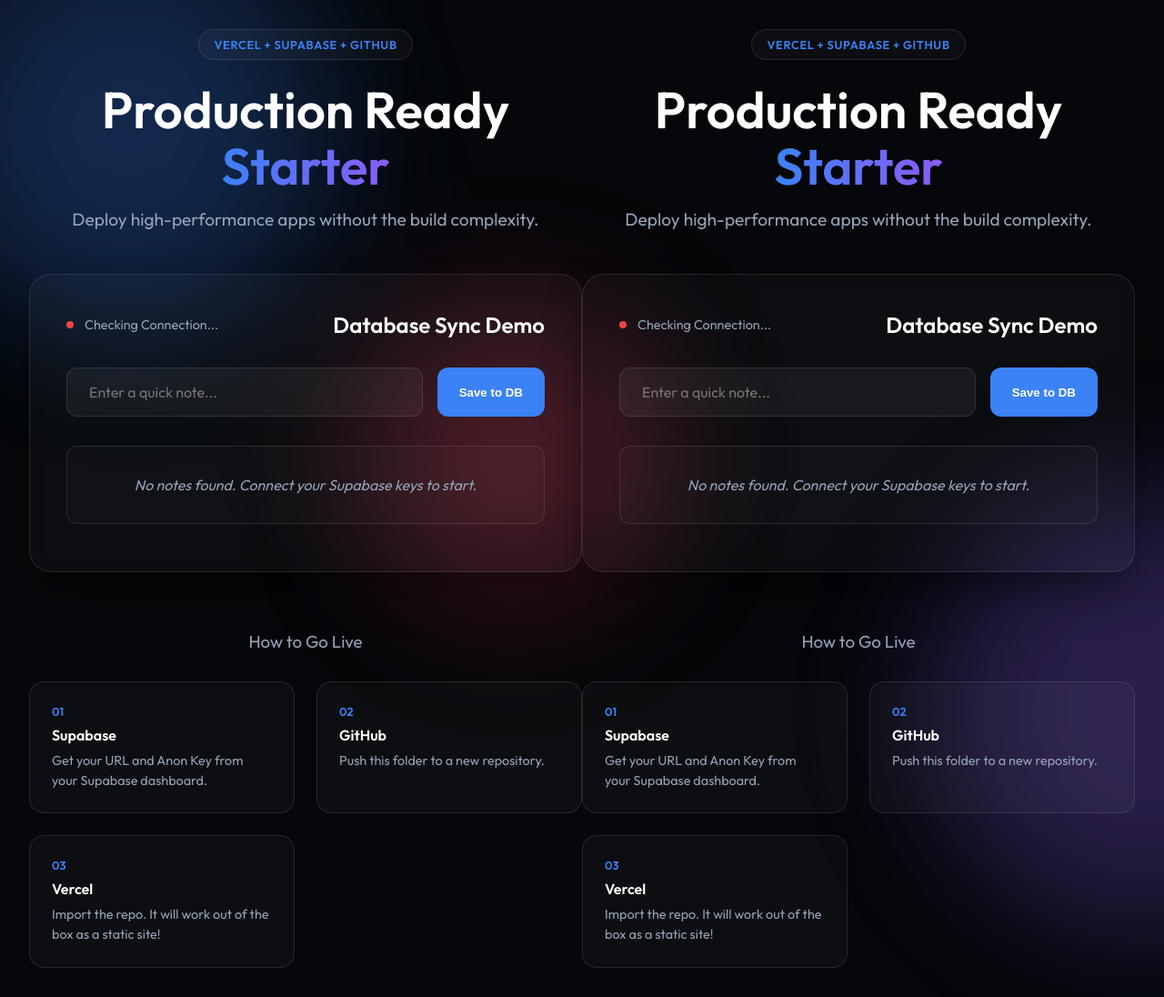
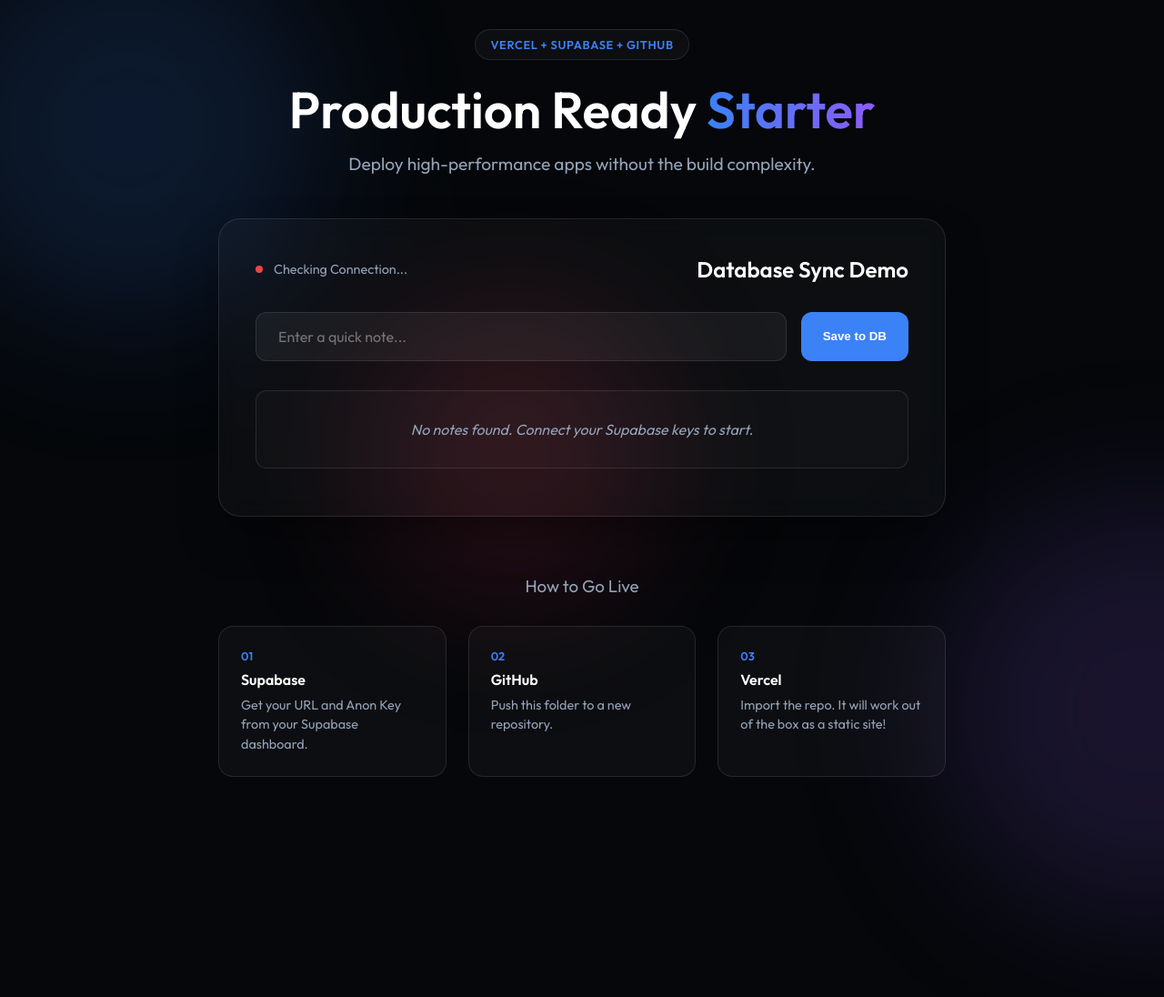
Before and after one commit to rrouhana/solitary-orion, a website: page index.html in a window 1280 px wide. Shown: the whole page at 91% size. After the commit the page ends 886 px from the top, so only its background shows below. Drawn offline with nearby package versions, Linux system fonts and the light colour scheme.

Commit message:
Fix: major cleanup of duplicated HTML and standardized script initialization

```diff
--- a/index.html
+++ b/index.html
@@ -370,8 +370,7 @@
             const statusIndicator = document.getElementById('db-status');
             const statusText = statusIndicator?.querySelector('.status-text');
 
-            // Don't double-initialize
-            if (supabase) return;
+            if (supabase) return; // Already initialized
 
             if (SUPABASE_URL && SUPABASE_ANON_KEY) {
                 try {
@@ -449,92 +448,33 @@
         }
 
         // --- Initialization ---
-        let appStarted = false;
+        window.appStarted = false;
         function startApp() {
-            if (appStarted) return;
-            appStarted = true;
+            if (window.appStarted) return;
+            window.appStarted = true;
 
-            // Attach Events
             const addBtn = document.getElementById('add-btn');
             const noteInput = document.getElementById('note-input');
 
             if (addBtn) addBtn.addEventListener('click', addNote);
             if (noteInput) noteInput.addEventListener('keypress', (e) => { if (e.key === 'Enter') addNote(); });
 
-            // Initialize DB
             initSupabase();
         }
 
-        // Global exposing for debug
+        // Expose globally for verification
         window.initSupabase = initSupabase;
         window.addNote = addNote;
 
-        // Force-start if events missed
         if (document.readyState === 'loading') {
             document.addEventListener('DOMContentLoaded', startApp);
         } else {
             startApp();
         }
 
-        // Double-check fallback (GitHub Pages can be tricky)
+        // Final fallback for tricky environments
         setTimeout(startApp, 2000);
     </script>
-    </head>
-
-    <body>
-        <div class="background-blobs">
-            <div class="blob blob-1"></div>
-            <div class="blob blob-2"></div>
-            <div class="blob blob-3"></div>
-        </div>
-
-        <main class="container">
-            <header>
-                <div class="badge">Vercel + Supabase + GitHub</div>
-                <h1>Production Ready <span class="gradient-text">Starter</span></h1>
-                <p class="subtitle">Deploy high-performance apps without the build complexity.</p>
-            </header>
-
-            <section class="card glass">
-                <div class="card-header">
-                    <div class="status-indicator" id="db-status">
-                        <span class="dot"></span>
-                        <span class="status-text">Checking Connection...</span>
-                    </div>
-                    <h2>Database Sync Demo</h2>
-                </div>
-
-                <div class="input-group">
-                    <input type="text" id="note-input" placeholder="Enter a quick note..." autocomplete="off">
-                    <button id="add-btn" class="primary-btn">Save to DB</button>
-                </div>
-
-                <ul id="notes-list" class="notes-list">
-                    <li class="empty-state">No notes found. Connect your Supabase keys to start.</li>
-                </ul>
-            </section>
-
-            <section class="instructions">
-                <h3>How to Go Live</h3>
-                <div class="steps-grid">
-                    <div class="step-card">
-                        <span class="step-num">01</span>
-                        <h4>Supabase</h4>
-                        <p>Get your URL and Anon Key from your Supabase dashboard.</p>
-                    </div>
-                    <div class="step-card">
-                        <span class="step-num">02</span>
-                        <h4>GitHub</h4>
-                        <p>Push this folder to a new repository.</p>
-                    </div>
-                    <div class="step-card">
-                        <span class="step-num">03</span>
-                        <h4>Vercel</h4>
-                        <p>Import the repo. It will work out of the box as a static site!</p>
-                    </div>
-                </div>
-            </section>
-        </main>
-    </body>
+</body>
 
 </html>
```
